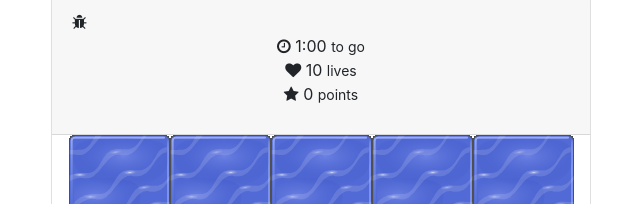
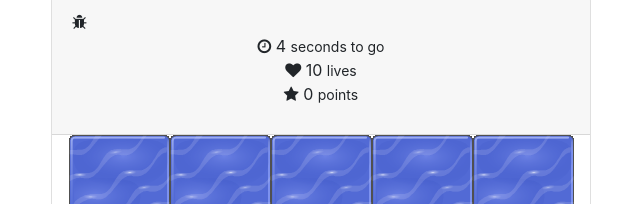
Before and after one commit to jsandlund/bugscape-js, a plain HTML site: page index.html in a window 1280 px wide. Both pictures are taken after typing "Sample" into the empty fields and a click on the button "Let's Do This!". Shown: the part 418-622 px from the top of the page, 34-674 px from the left. Drawn offline with nearby package versions, Linux system fonts and the light colour scheme.

Commit message:
created Timer construstor function. created gameTimer.

```diff
--- a/index.html
+++ b/index.html
@@ -54,7 +54,7 @@
       <div class="card-header">
         <i class="fa fa-bug logo"></i>
         <ul class='list-inline text-center'>
-          <li><i class="fa fa-clock-o"></i> 1:00 <small> to go </small> </li>
+          <li><i class="fa fa-clock-o"></i> <span id="elTime"> <!-- set by JS --> </span> <small> seconds to go </small> </li>
           <li><i class="fa fa-heart"></i> <span id="elLives"> 5 </span> <small> lives </small> </li>
           <li><i class="fa fa-star"></i> <span id="elScore"> 0 </span> <small> points </small>  </li>
         </ul>
--- a/js/app.js
+++ b/js/app.js
@@ -3,6 +3,8 @@ var Game = {
   "width": 505,
   "height": 606,
   "score": 0,
+  "timeUp": false,
+  "livesOut": false,
   "difficultySettings": {
     "easy": {
       "numEnemies": 4,
@@ -25,6 +27,7 @@ var Game = {
   },
   "difficulty": "easy",
   "state": "state_createGame",
+  "gameTimer": new Timer(5, 1000, "elTime"), // length of timer, ms interval, ID of element to update
   "initStateFunctions": {
     "state_createGame": function(){
       // handle form submissions
@@ -53,19 +56,23 @@ var Game = {
       $("#elLives").text(player.lives);
       $("#view-playGame").toggleClass("hidden-xs-up");
 
+      // Start game timer. [QUESTION]: is there a way to refernce the Game object by climbing the `this` chain? Using just this references the `initStateFunctions`
+      Game.gameTimer.run();
       // start GameEngine
       Engine(window);
 
-
     },
     "state_endGame": function(){
-      // stop game engine
+      $("#view-playGame").toggleClass("hidden-xs-up");
+      alert("GAME OVER!")
       // write score to localStorage
       // populate leaderboard
     }
   },
   "changeState": function(newState){
+    console.log("State changed to: ", newState);
     this.initStateFunctions[newState]();
+    this.state = newState;
   },
   "displayScore": function() {
     console.log("Your score is now: " + this.score)
@@ -81,10 +88,17 @@ var Game = {
     for (var i = 0; i < allEnemies.length; i++) {
       if( Math.abs(player.y - allEnemies[i].y) < 25 && Math.abs(player.x - allEnemies[i].x) < 25) {
         this.updateScore(-1);
-        player.updateLives(-1);
+        if (player.lives > 0) {
+          player.updateLives(-1);
+        } else {
+          Game.changeState('state_endGame');
+        };
         player.resetPosition();
       }
     }
+  },
+  "isGameOver": function(){
+    if (this.timeUp || this.livesOut) {return true} else { return false};
   }
 }
 
@@ -205,3 +219,32 @@ document.addEventListener('keyup', function(e) {
 
 // Initate first State
 Game.changeState(Game.state);
+
+// Timer constructor function. Used to set gameTime
+// Hat tip to Steve Harrison who's SO answer helped me understand why in the world the execution context, and consequent reference to `this`,
+// changed when calling the setInterval function. http://stackoverflow.com/questions/1101668/how-to-use-settimeout-to-invoke-object-itself
+
+function Timer(secs, msInterval, elemToUpdate){
+  this.secs = secs;
+  this.msInterval = msInterval;
+  this.elemToUpdate = elemToUpdate;
+  this.run = function(){
+    var element = document.getElementById(this.elemToUpdate);
+    element.innerHTML = this.secs;
+
+    // set `this` to local scope variable to prevent setInterval from referencing global window object.
+    var scope = this
+    var timer = setInterval(updateTimer, this.msInterval, this.element, scope)
+
+    function updateTimer(){
+      element.innerHTML = scope.secs;
+      if (scope.secs < 1) {
+        // stop setInterval
+        clearTimeout(timer);
+        // change to game over state
+        Game.changeState('state_endGame');
+      }
+      scope.secs--;
+    }
+  }
+}
--- a/js/engine.js
+++ b/js/engine.js
@@ -80,8 +80,12 @@ var Engine = function(global) {
      * on the entities themselves within your app.js file).
      */
     function update(dt) {
+      // Render game while game state is state_playGame
+      // QUESTION: Why doesn't a while loop work here?
+      if(Game.state === 'state_playGame') {
         updateEntities(dt);
         Game.checkCollisions();
+      }
     }
 
     /* This is called by the update function  and loops through all of the
@@ -162,7 +166,6 @@ var Engine = function(global) {
      * those sorts of things. It's only called once by the init() method.
      */
     function reset() {
-        // noop
     }
 
     /* Go ahead and load all of the images we know we're going to need to
```
Also changed, not shown: 1 other file.
